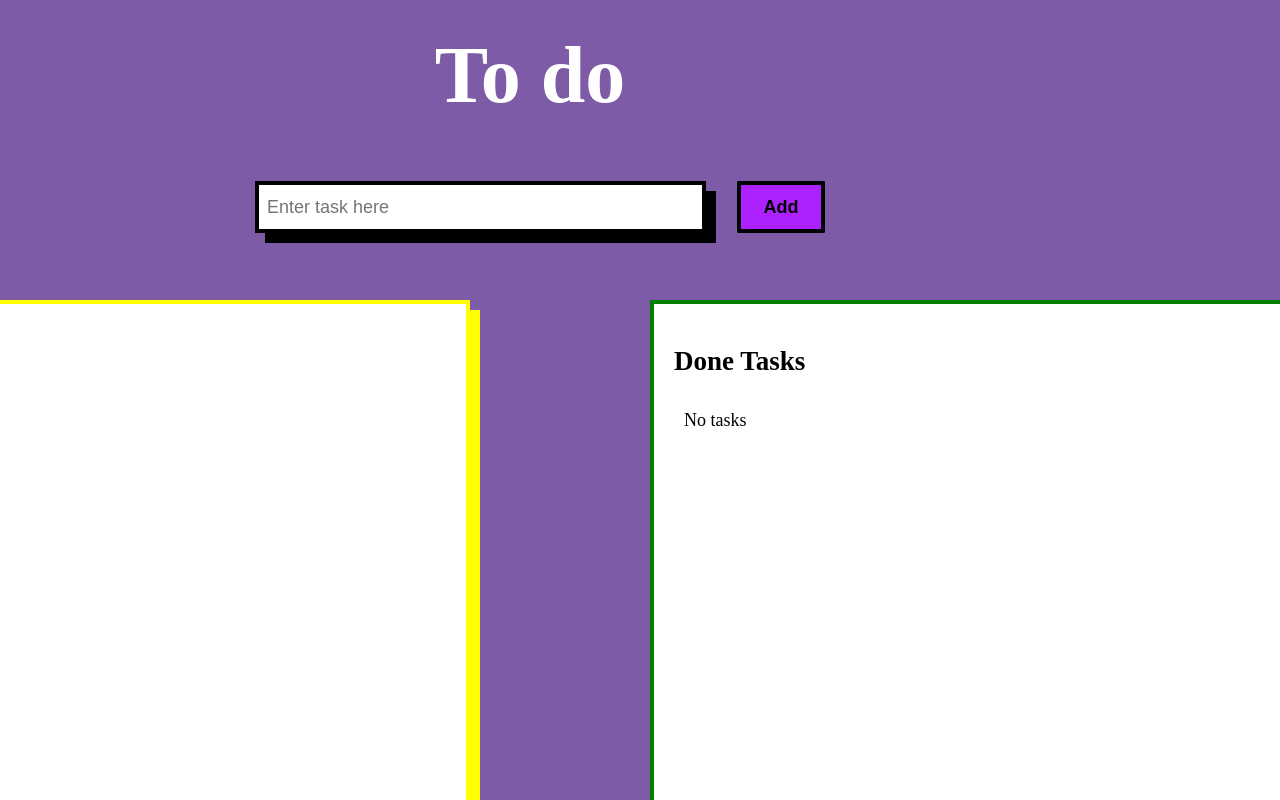
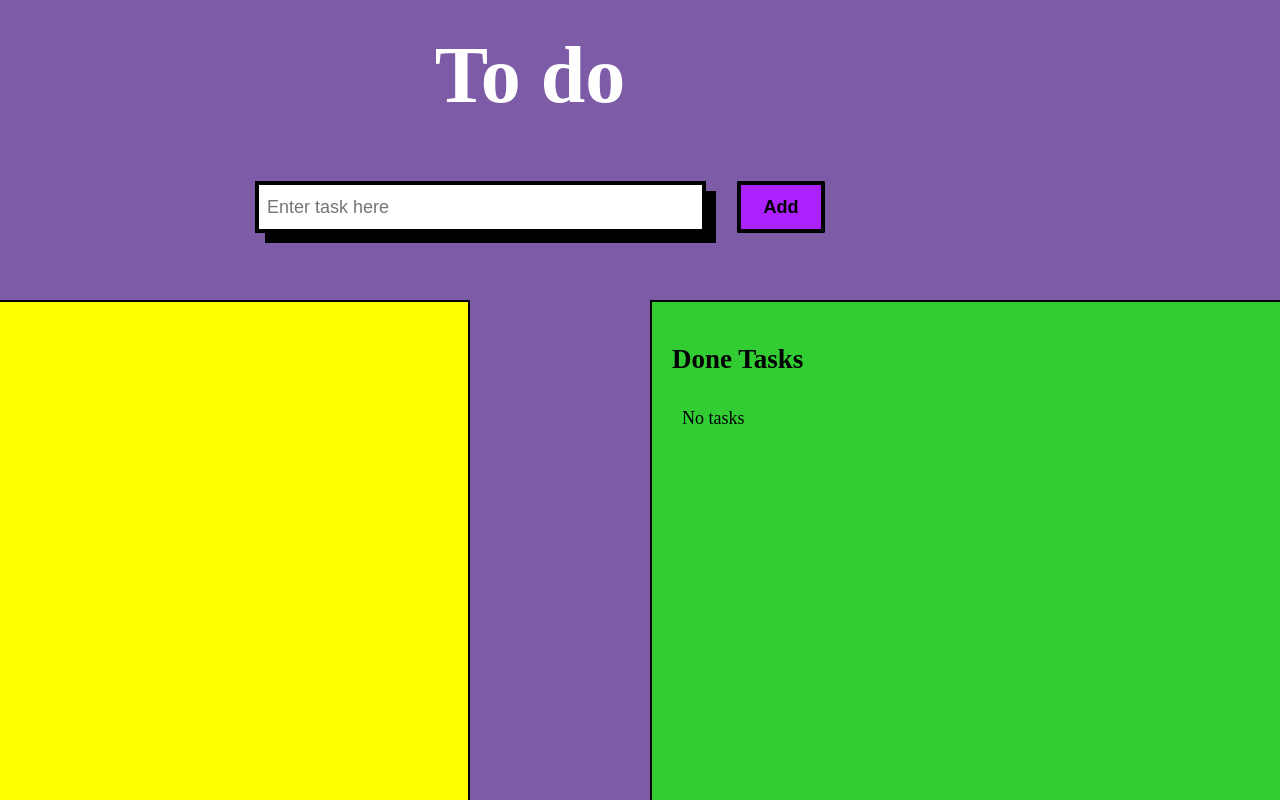
Before and after one commit to primasghar/To-do-app, a React app: page / in a window 1280 px wide. Shown: the top 800 px of the page. Built offline with nearby package versions, Linux system fonts and the light colour scheme.

Commit message:
Added box-shadow to the todo item, and removed un-used styles.

```diff
--- a/src/ToDo/ToDo.module.css
+++ b/src/ToDo/ToDo.module.css
@@ -2,7 +2,7 @@
     display: grid;
     grid-gap: 20px;
     grid-template-rows: 150px 100px auto;
-    grid-template-columns: repeat(8,200px);
+    grid-template-columns:  repeat(8,200px);
     justify-content: center;
     align-items: center;
 }
@@ -18,16 +18,10 @@
 .enterData {
     grid-row:2/3;
     grid-column: 3/6;
-    /*background-color: white;*/
-    /*border: 2px solid black;*/
     padding: 20px;
     margin-bottom: 26px;
 }
 
-/*.headline1,*/
-/*.headline2{*/
-/*    color: white;*/
-/*}*/
 .openList,
 .doneList {
     width: 700px;
@@ -36,21 +30,14 @@
     margin: 10px 0;
     border: 2px solid black;
     overflow: auto;
-    /*white-space: nowrap;*/
 }
 .openList {
+    background-color: yellow;
     grid-row:3/4;
-    grid-column: 1/4;
-    background-color: white;
-    box-shadow: 10px 10px yellow;
-    border: 4px solid yellow;
 }
 
 .doneList {
     grid-row:3/4;
     grid-column: 5/8;
-    background-color: white;
-    box-shadow: 10px 10px limegreen;
-    border: 4px solid green;
-;
+    background-color: limegreen;
 }
--- a/src/ToDo/components/ToDoItem/ToDoItem.module.css
+++ b/src/ToDo/components/ToDoItem/ToDoItem.module.css
@@ -9,6 +9,7 @@
   border: 4px solid black;
   border-radius: 2px;
   cursor: pointer;
+  box-shadow: 5px 5px black;
 }
 
 .item:hover {
```
